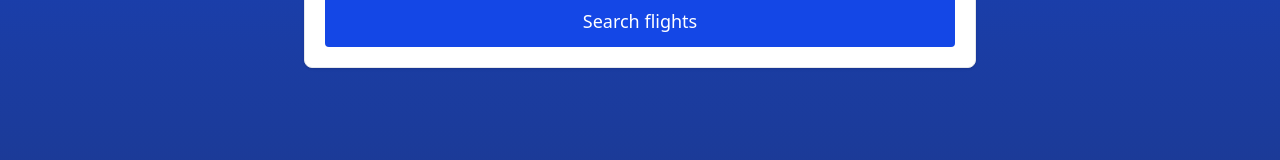
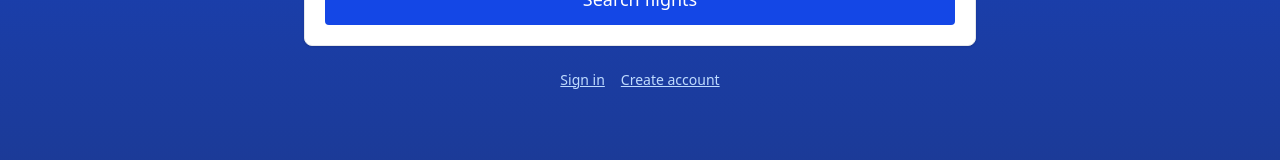
Before and after one commit to Mikun07/MikunAir---Frontend, a React (Vite) app: page / in a window 1280 px wide. Shown: the part 549-709 px from the top of the page. Built offline with nearby package versions, Linux system fonts and the light colour scheme; no server answers.

Commit message:
feat(home): add sign-in and register navigation links to home page hero

```diff
--- a/src/modules/search/HomePage.tsx
+++ b/src/modules/search/HomePage.tsx
@@ -27,6 +27,10 @@ export function HomePage() {
         <Card>
           <SearchForm onSearch={handleSearch} />
         </Card>
+        <nav className="mt-6 flex justify-center gap-4 text-sm text-blue-200">
+          <a href="/auth/login" className="hover:text-white underline">Sign in</a>
+          <a href="/auth/register" className="hover:text-white underline">Create account</a>
+        </nav>
       </div>
     </main>
   );
```
